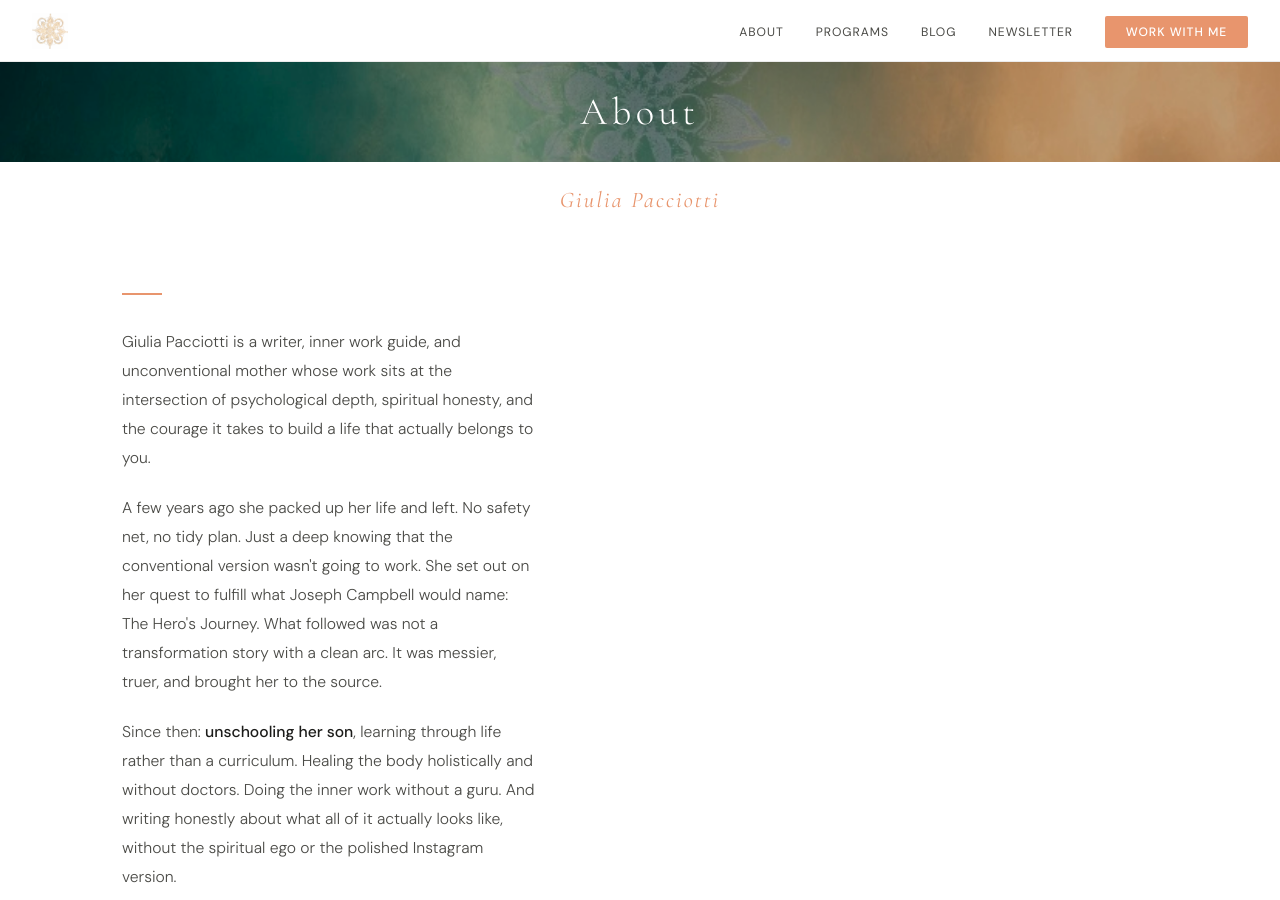
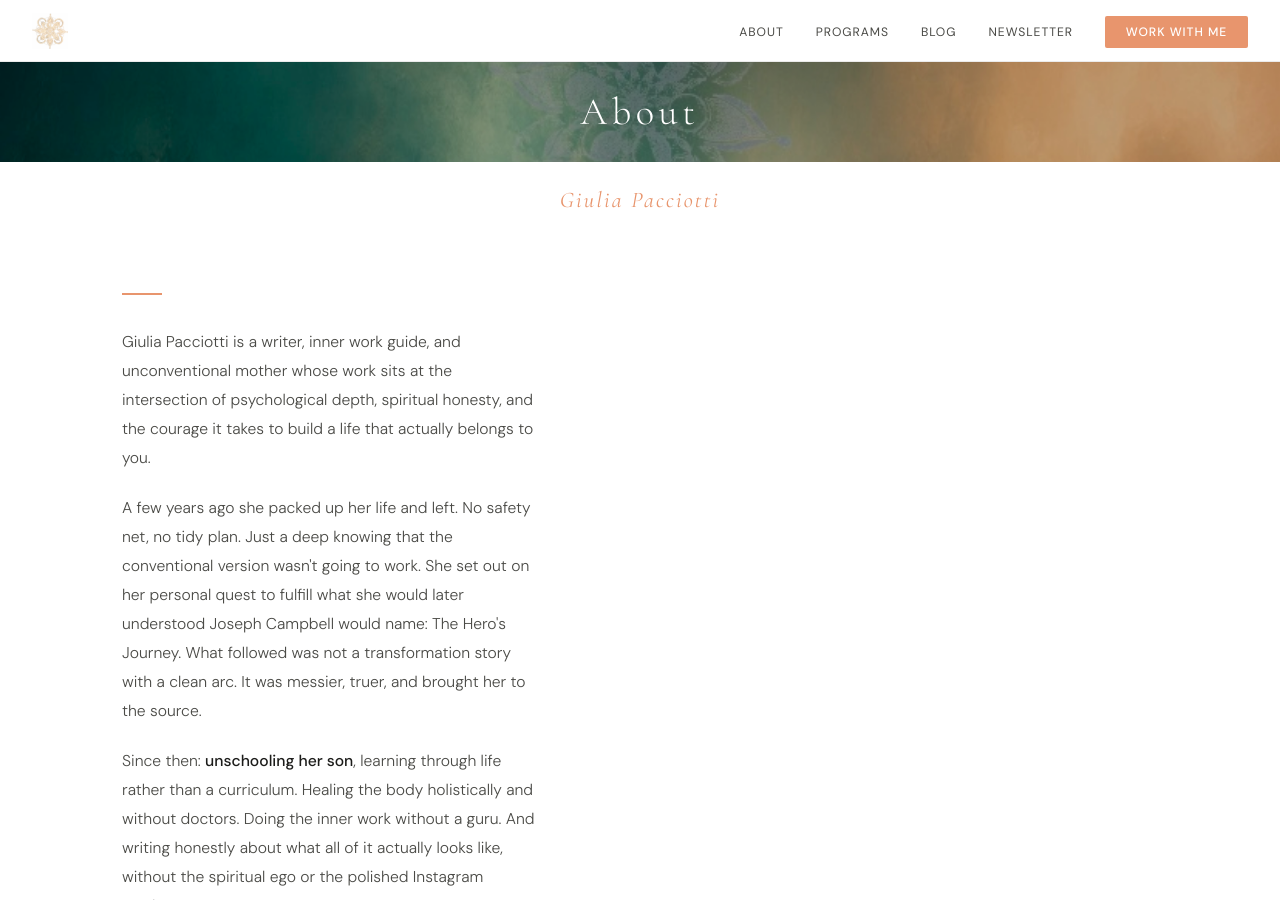
Before and after one commit to Blubell26/giuliapacciotti.com, a Jekyll site: the page built from about.md, in a window 1280 px wide and 900 px high. Built offline with Jekyll 4.4.1, drawn with Linux system fonts in a browser that asks for light colours.

Commit message:
Update about.html

```diff
--- a/_layouts/about.html
+++ b/_layouts/about.html
@@ -81,7 +81,7 @@
 
       <p>Giulia Pacciotti is a writer, inner work guide, and unconventional mother whose work sits at the intersection of psychological depth, spiritual honesty, and the courage it takes to build a life that actually belongs to you.</p>
 
-      <p>A few years ago she packed up her life and left. No safety net, no tidy plan. Just a deep knowing that the conventional version wasn't going to work. She set out on her quest to fulfill what Joseph Campbell would name: The Hero's Journey. What followed was not a transformation story with a clean arc. It was messier, truer, and brought her to the source.</p>
+      <p>A few years ago she packed up her life and left. No safety net, no tidy plan. Just a deep knowing that the conventional version wasn't going to work. She set out on her personal quest to fulfill what she would later understood Joseph Campbell would name: The Hero's Journey. What followed was not a transformation story with a clean arc. It was messier, truer, and brought her to the source.</p>
 
       <p>Since then: <strong>unschooling her son</strong>, learning through life rather than a curriculum. Healing the body holistically and without doctors. Doing the inner work without a guru. And writing honestly about what all of it actually looks like, without the spiritual ego or the polished Instagram version.</p>
 
```
